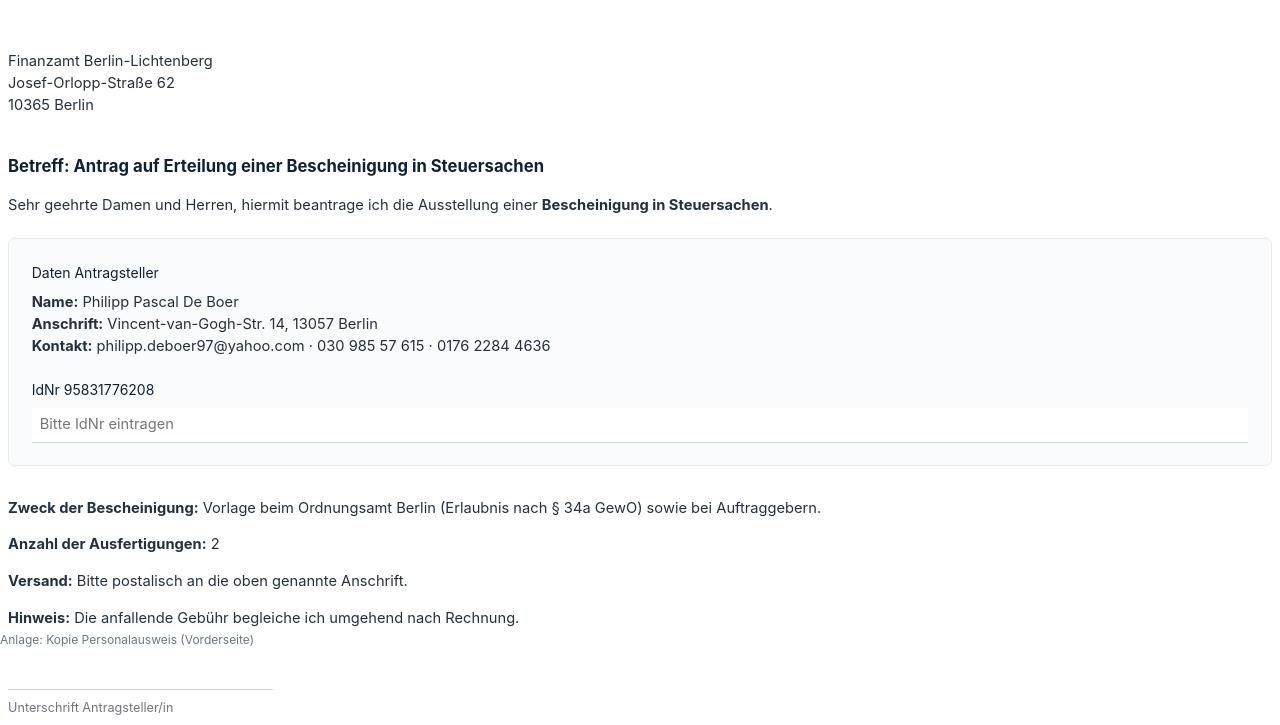
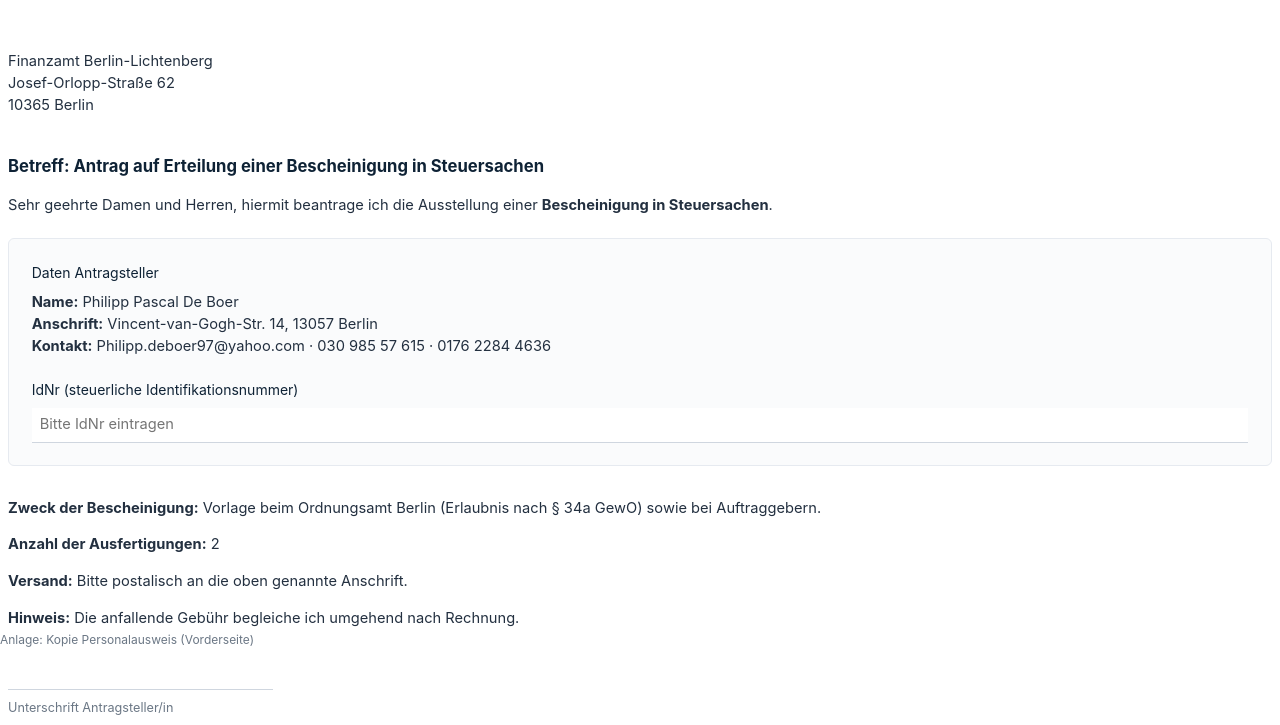
Before and after one commit to sticky030/nautilus-security-website, a plain HTML site: page antragfinanz.html in a window 1280 px wide. Shown: the part 113-838 px from the top of the page. Drawn offline with Linux system fonts and the light colour scheme.

Commit message:
Update antragfinanz.html

```diff
--- a/antragfinanz.html
+++ b/antragfinanz.html
@@ -60,10 +60,10 @@
     <div style="flex:1 1 100%;">
       <div><strong>Name:</strong> Philipp Pascal De Boer</div>
       <div><strong>Anschrift:</strong> Vincent-van-Gogh-Str. 14, 13057 Berlin</div>
-      <div><strong>Kontakt:</strong> philipp.deboer97@yahoo.com · 030 985 57 615 · 0176 2284 4636</div>
+      <div><strong>Kontakt:</strong> Philipp.deboer97@yahoo.com · 030 985 57 615 · 0176 2284 4636</div>
     </div>
     <div style="flex:1 1 260px;">
-      <label for="idnr">IdNr 95831776208</label>
+      <label for="idnr">IdNr (steuerliche Identifikationsnummer)</label>
       <input id="idnr" class="fill" placeholder="Bitte IdNr eintragen" />
     </div>
   </div>
```
